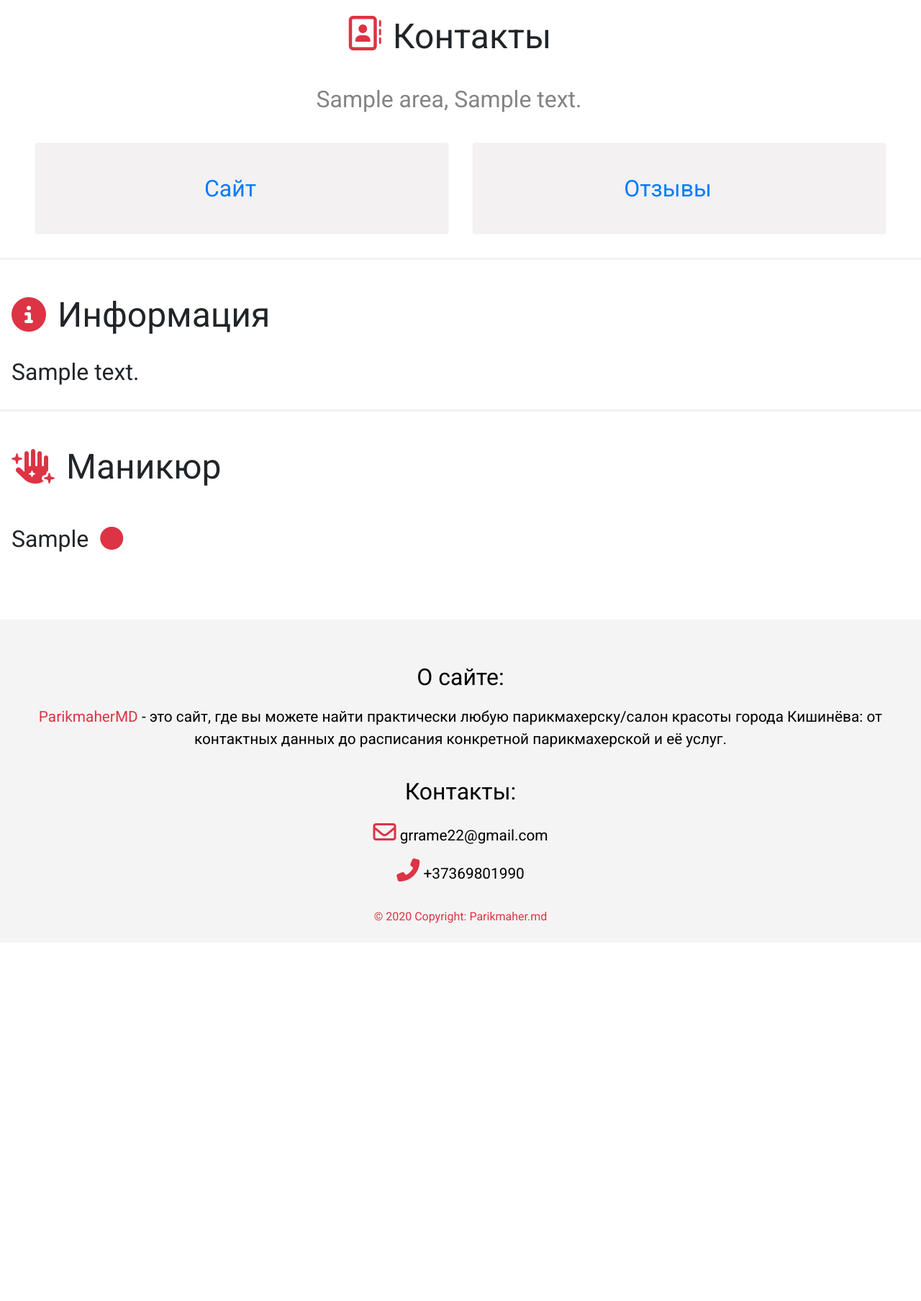
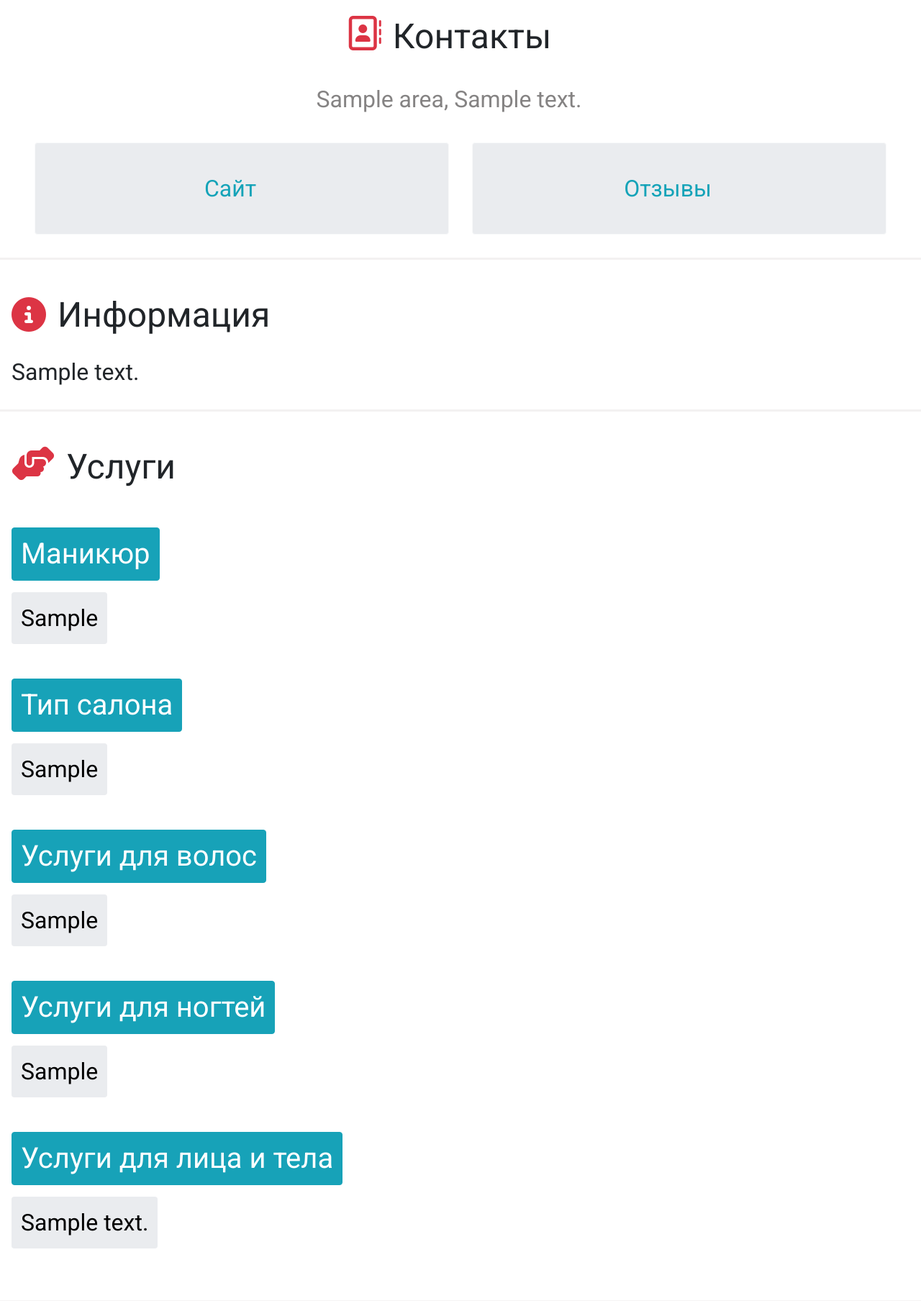
Before and after one commit to Grrame22/ParikmaherMD, a Django app: page /hairdressing/1/ in a window 1280 px wide. Shown: the part 839-2647 px from the top of the page at 72% size. Before the commit the page ends 2122 px from the top, so only its background shows below. Run offline with Django 3.2, Linux system fonts and the light colour scheme; tables that the repository leaves empty hold one stand-in row (values such as "Sample post"); grey boxes marked "Sample" are stand-in pictures; some libraries are stand-ins or nearby versions; some web fonts are replaced.

Commit message:
Changed CSS files.

```diff
--- a/parikmaherMD/templates/parikmaherMD/particualr_hairdressing.html
+++ b/parikmaherMD/templates/parikmaherMD/particualr_hairdressing.html
@@ -256,15 +256,71 @@
     </div>
     <hr>
 
+    <div class="services">
+        <i class="fas fa-hands-helping"></i>
+        <h3>Услуги</h3>
+    </div>
+
     {% if hairdressing.manicure %}
-        <div class="manicure">
-            <i class="fas fa-hand-sparkles"></i>
-            <h3>Маникюр</h3>
+        <div class="services">
+            <button type="button" class="btn btn-info">Маникюр</button>
         </div>
-        <div class="manicure_services">
+        <div class="services_species">
             {% with hairdressing.manicure|split:"," as tags %}
                 {% for services in tags %}
-                    <p style="display: inline-block">{{ services }}</p><i class="fas fa-circle" style="display: inline-block"></i>
+                    <button type="button" class="btn btn-basic">{{ services }}</button>
+                {% endfor %}
+            {% endwith %}
+        </div>
+    {% endif %}
+
+    {% if hairdressing.type_of_salon %}
+        <div class="services">
+            <button type="button" class="btn btn-info">Тип салона</button>
+        </div>
+        <div class="services_species">
+            {% with hairdressing.type_of_salon|split:"," as tags %}
+                {% for services in tags %}
+                    <button type="button" class="btn btn-basic">{{ services }}</button>
+                {% endfor %}
+            {% endwith %}
+        </div>
+    {% endif %}
+
+    {% if hairdressing.services_for_hair %}
+        <div class="services">
+            <button type="button" class="btn btn-info">Услуги для волос</button>
+        </div>
+        <div class="services_species">
+            {% with hairdressing.services_for_hair|split:"," as tags %}
+                {% for services in tags %}
+                    <button type="button" class="btn btn-basic">{{ services }}</button>
+                {% endfor %}
+            {% endwith %}
+        </div>
+    {% endif %}
+
+    {% if hairdressing.services_for_fingernails %}
+        <div class="services">
+            <button type="button" class="btn btn-info">Услуги для ногтей</button>
+        </div>
+        <div class="services_species">
+            {% with hairdressing.services_for_fingernails|split:"," as tags %}
+                {% for services in tags %}
+                    <button type="button" class="btn btn-basic">{{ services }}</button>
+                {% endfor %}
+            {% endwith %}
+        </div>
+    {% endif %}
+
+    {% if hairdressing.services_for_face_and_body %}
+        <div class="services">
+            <button type="button" class="btn btn-info">Услуги для лица и тела</button>
+        </div>
+        <div class="services_species">
+            {% with hairdressing.services_for_face_and_body|split:"," as tags %}
+                {% for services in tags %}
+                    <button type="button" class="btn btn-basic">{{ services }}</button>
                 {% endfor %}
             {% endwith %}
         </div>
--- a/static/css/particualr_hairdressing.css
+++ b/static/css/particualr_hairdressing.css
@@ -134,12 +134,13 @@ div.hairdressing_website {
     margin-right: 2rem;
     text-decoration: none;
     font-size: 2rem;
+    color: #14a3b8;
 }
 
 .hairdressing_website button.first {
     width: 50%;
     height: 8rem;
-    background-color: #f3f1f1;
+    background-color: #eaecef;
     margin-left: 2rem;
     margin-right: 1rem;
 }
@@ -147,7 +148,7 @@ div.hairdressing_website {
 .hairdressing_website button.second {
     width: 50%;
     height: 8rem;
-    background-color: #f3f1f1;
+    background-color: #eaecef;
     margin-left: 1rem;
     margin-right: 2rem;
 }
@@ -155,7 +156,7 @@ div.hairdressing_website {
 .hairdressing_website button.first-one {
     width: 100%;
     height: 8rem;
-    background-color: #f3f1f1;
+    background-color: #eaecef;
     margin-left: 1rem;
     margin-right: 1rem;
 }
@@ -163,7 +164,7 @@ div.hairdressing_website {
 .hairdressing_website button.second-one {
     width: 100%;
     height: 8rem;
-    background-color: #f3f1f1;
+    background-color: #eaecef;
     margin-left: 1rem;
     margin-right: 1rem;
 }
@@ -204,7 +205,7 @@ div.hairdressing_description_first_part {
     margin-top: 1rem;
 }
 
-div.manicure {
+div.services {
     justify-content: left;
     display: flex;
     align-items: center;
@@ -213,34 +214,45 @@ div.manicure {
     margin-right: 1rem;
 }
 
-.manicure h3 {
+.services h3 {
     font-size: 3rem;
     margin-top: 1rem;
-    margin-bottom: 1rem;
     margin-right: 2rem;
 }
 
-.manicure i {
+.services i {
     font-size: 3rem;
     color: #dc3444;
     margin-right: 1rem;
     vertical-align: middle;
 }
 
-div.manicure_services {
+div.services {
+    justify-content: left;
+    display: flex;
+    align-items: center;
     margin-top: 2rem;
     margin-left: 1rem;
     margin-right: 1rem;
 }
 
-.manicure_services p {
-    display: inline-block;
-    font-size: 2rem;
+.services button {
+    font-size: 2.5rem;
+    margin-top: 1rem;
+    margin-right: 2rem;
+    pointer-events: none;
 }
 
-.manicure_services i {
-    display: inline-block;
-    font-size: 2rem;
+div.services_species {
     margin-left: 1rem;
     margin-right: 1rem;
 }
+
+.services_species button {
+    background-color: #eaecef;
+    pointer-events: none;
+    margin-right: 1rem;
+    height: 4.5rem;
+    font-size: 2rem;
+    margin-top: 1rem;
+}
--- a/static/css/particular_hairdressing_mobile_version.css
+++ b/static/css/particular_hairdressing_mobile_version.css
@@ -151,12 +151,13 @@ div.hairdressing_website {
 .hairdressing_website a {
     text-decoration: none;
     font-size: 3rem;
+    color: #14a3b8;
 }
 
 .hairdressing_website button.first {
     width: 50%;
     height: 8rem;
-    background-color: #f3f1f1;
+    background-color: #eaecef;
     margin-left: 2rem;
     margin-right: 1rem;
 }
@@ -164,7 +165,7 @@ div.hairdressing_website {
 .hairdressing_website button.second {
     width: 50%;
     height: 8rem;
-    background-color: #f3f1f1;
+    background-color: #eaecef;
     margin-left: 1rem;
     margin-right: 2rem;
 }
@@ -172,7 +173,7 @@ div.hairdressing_website {
 .hairdressing_website button.first-one {
     width: 100%;
     height: 8rem;
-    background-color: #f3f1f1;
+    background-color: #eaecef;
     margin-left: 1rem;
     margin-right: 1rem;
 }
@@ -180,7 +181,7 @@ div.hairdressing_website {
 .hairdressing_website button.second-one {
     width: 100%;
     height: 8rem;
-    background-color: #f3f1f1;
+    background-color: #eaecef;
     margin-left: 1rem;
     margin-right: 1rem;
 }
@@ -229,7 +230,7 @@ div.hairdressing_description_first_part {
     font-size: 2.5rem;
 }
 
-div.manicure {
+div.services {
     justify-content: left;
     display: flex;
     align-items: center;
@@ -238,33 +239,45 @@ div.manicure {
     margin-right: 1rem;
 }
 
-.manicure h3 {
+.services h3 {
     font-size: 3rem;
     margin-top: 1rem;
     margin-right: 2rem;
 }
 
-.manicure i {
+.services i {
     font-size: 3rem;
     color: #dc3444;
     margin-right: 1rem;
     vertical-align: middle;
 }
 
-div.manicure_services {
+div.services {
+    justify-content: left;
+    display: flex;
+    align-items: center;
     margin-top: 2rem;
     margin-left: 1rem;
     margin-right: 1rem;
 }
 
-.manicure_services p {
-    display: inline-block;
-    font-size: 2rem;
+.services button {
+    font-size: 2.5rem;
+    margin-top: 1rem;
+    margin-right: 2rem;
+    pointer-events: none;
 }
 
-.manicure_services i {
-    display: inline-block;
-    font-size: 2rem;
+div.services_species {
     margin-left: 1rem;
     margin-right: 1rem;
 }
+
+.services_species button {
+    background-color: #eaecef;
+    pointer-events: none;
+    margin-right: 1rem;
+    height: 4.5rem;
+    font-size: 2rem;
+    margin-top: 1rem;
+}
```
